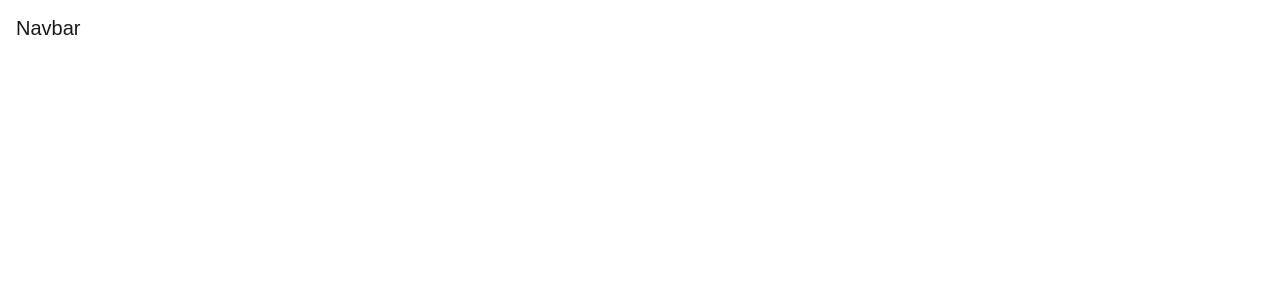
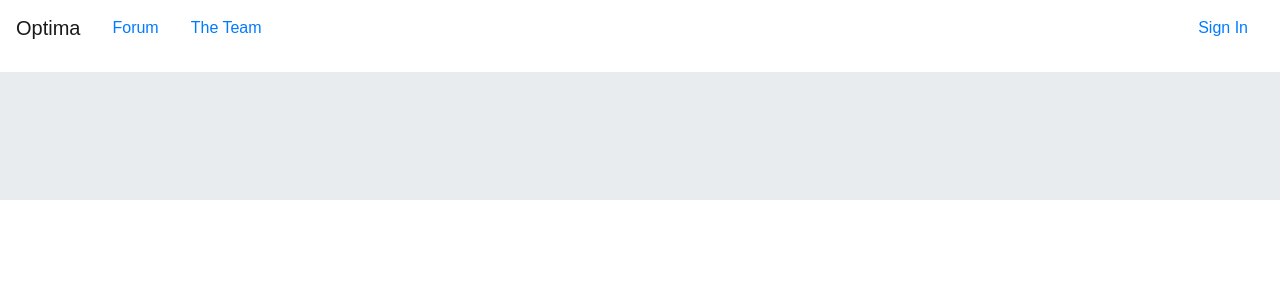
Before and after one commit to OptimaDTU/optima_frontend, a React (Create React App) app: page / in a window 1280 px wide. Shown: the top 300 px of the page. Built offline with nearby package versions, Linux system fonts and the light colour scheme.

Commit message:
Added context for auth, added preliminary jumbotron

```diff
--- a/src/App.js
+++ b/src/App.js
@@ -1,15 +1,20 @@
 import React, { Component } from 'react';
+import { BrowserRouter } from 'react-router-dom';
+
 import NavBar from './components/NavBar';
-import MainRouter from './components/MainRouter'
+import MainRouter from './components/MainRouter';
+
 import './App.css';
 
 class App extends Component {
   render() {
     return (
-      <div className="App">
-        <NavBar />
-        <MainRouter />
-      </div>
+      <BrowserRouter>
+        <div className="App">
+          <NavBar />
+          <MainRouter />
+        </div>
+      </BrowserRouter>
     );
   }
 }
--- /dev/null
+++ b/src/components/Headline.jsx
@@ -0,0 +1,12 @@
+import React from 'react';
+
+const Headline = () => {
+  return (
+    <div className="jumbotron jumbotron-fluid">
+      <div className="container">
+      </div>
+    </div>
+  )
+}
+
+export default Headline;
--- a/src/components/Home.jsx
+++ b/src/components/Home.jsx
@@ -1,8 +1,13 @@
 import React from 'react';
+
+import Headline from './Headline';
+import ModulesList from './ModulesList';
 
 const Home = () => {
   return (
-    <div className="container">
+    <div className="Home mt-3">
+      <Headline />
+      <ModulesList />
     </div>
   )
 }
--- a/src/components/MainRouter.jsx
+++ b/src/components/MainRouter.jsx
@@ -1,15 +1,13 @@
 import React from 'react';
-import { BrowserRouter, Switch, Route } from 'react-router-dom';
+import { Switch, Route } from 'react-router-dom';
 
 import Home from './Home';
 
 const MainRouter = () => {
   return (
-    <BrowserRouter>
-      <Switch>
-        <Route exact path='/' component={Home} />
-      </Switch>
-    </BrowserRouter>
+    <Switch>
+      <Route exact path='/' component={Home} />
+    </Switch>
   )
 }
 
--- /dev/null
+++ b/src/components/ModulesList.jsx
@@ -0,0 +1,10 @@
+import React from 'react';
+
+const ModulesList = () => {
+  return (
+    <div className="Modules container">
+    </div>
+  )
+}
+
+export default ModulesList;
--- a/src/components/NavBar.jsx
+++ b/src/components/NavBar.jsx
@@ -1,9 +1,13 @@
 import React from 'react';
+import { Link } from 'react-router-dom';
 
 const NavBar = () => {
   return (
     <nav className="navbar navbar-expand-lg navbar-light">
-      <a className="navbar-brand" href="#">Navbar</a>
+      <Link className="navbar-brand" to="/">Optima</Link>
+      <Link className="nav-link" to="/forum">Forum</Link>
+      <Link className="nav-link d-none d-sm-block d-md-block" to="/team">The Team</Link>
+      <Link className="nav-link ml-auto" to="/signin">Sign In</Link>
     </nav>
   )
 }
--- /dev/null
+++ b/src/context/AuthContext.jsx
@@ -0,0 +1,6 @@
+import React from 'react';
+
+const {AuthProvider, AuthConsumer} = React.createContext({
+  signedIn: false,
+  username: ''
+})
```
